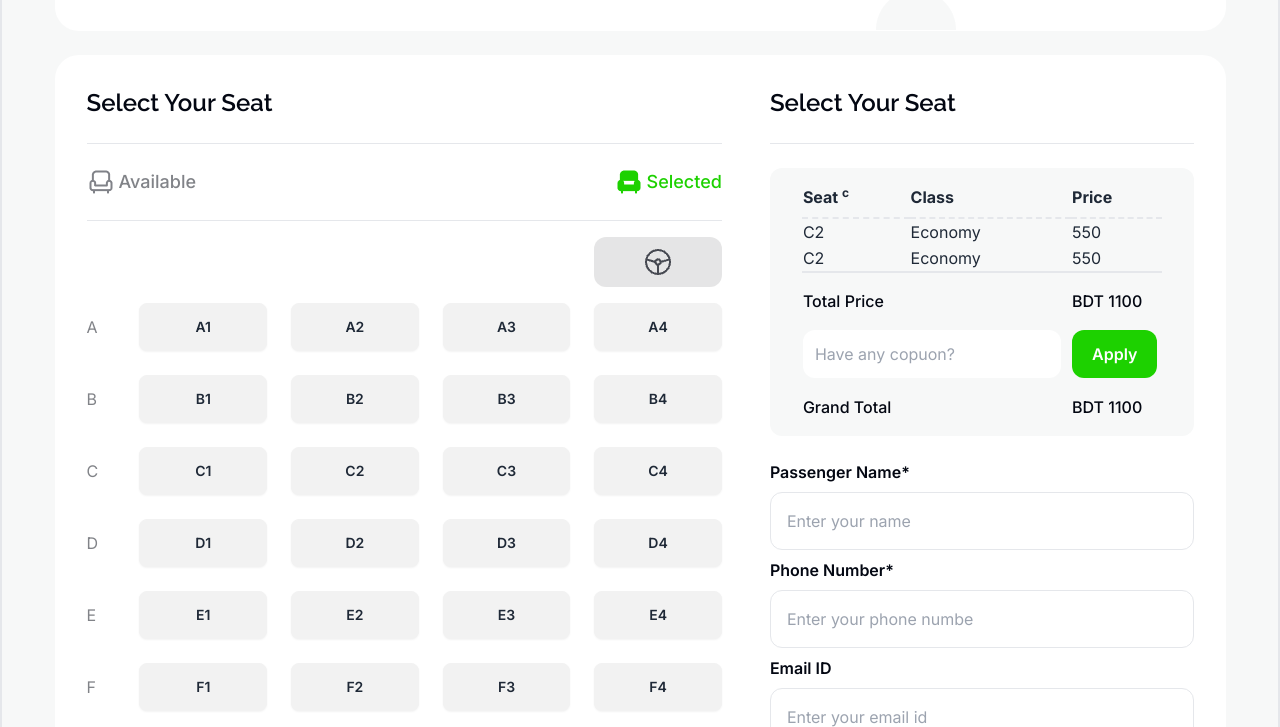
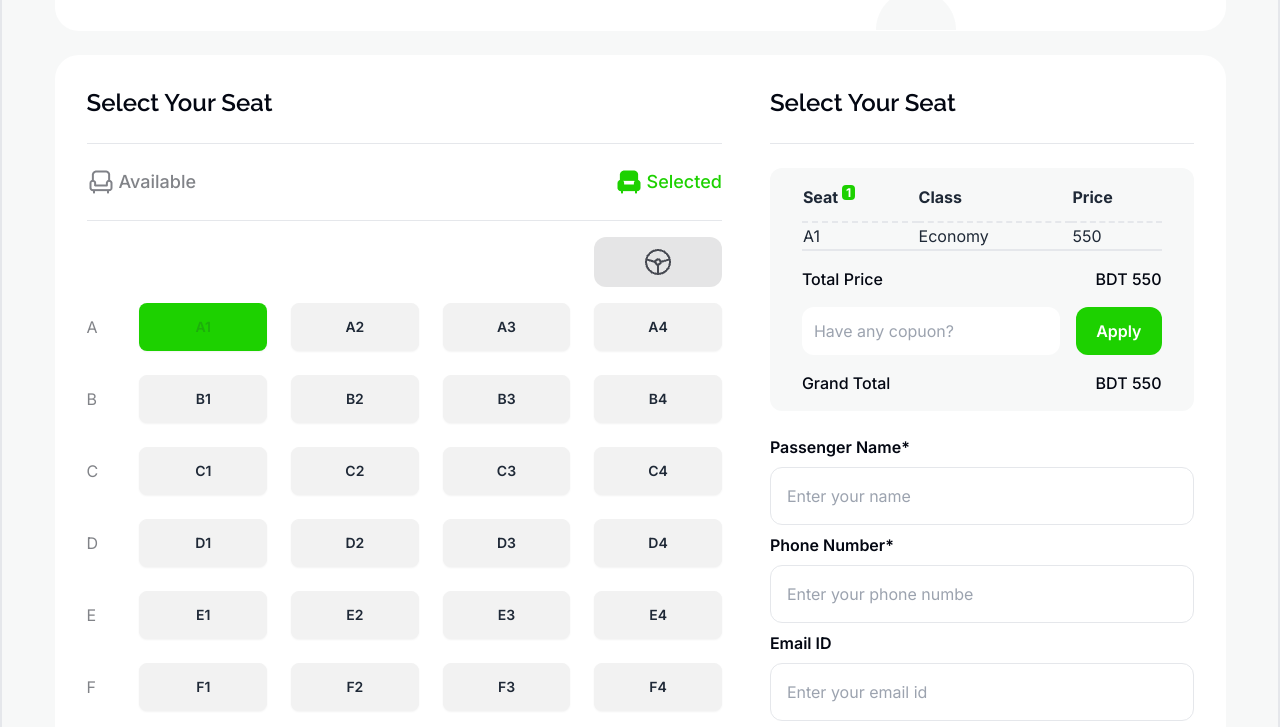
Before and after one commit to hossain-ahamed-khan/PH-A5-Smart-Ticketing, a plain HTML site: page index.html in a window 1280 px wide. Both pictures are taken after a click on the button "A1". Shown: the part 2021-2748 px from the top of the page. Drawn offline with nearby package versions, Linux system fonts and the light colour scheme.

Commit message:
Completed functionality for one seat

```diff
--- a/index.html
+++ b/index.html
@@ -176,7 +176,7 @@
                         <button
                             class="inter-font flex gap-1 w-44 border bg-[#1DD10026] text-[#1DD100] text-lg font-medium px-4 py-2 rounded-xl">
                             <img src="./images/seat-green.png" alt="seat">
-                            <p>40 Seats left</p>
+                            <p><span id="total-seats">40</span> Seats left</p>
                         </button>
                     </div>
 
@@ -250,7 +250,7 @@
                     </div>
                     <div class="w-11/12 grid grid-cols-4 gap-6">
 
-                        <button id="A1" class="btn">A1</button>
+                        <button id="A1" onclick="getSeatNumber()" class="btn">A1</button>
                         <button id="A2" class="btn">A2</button>
                         <button id="A3" class="btn">A3</button>
                         <button id="A4" class="btn">A4</button>
@@ -309,39 +309,33 @@
                 <h1 class="raleway-font text-2xl text-[#030712] font-semibold mb-6">Select Your Seat</h1>
                 <hr>
                 <div class="bg-[#F7F8F8] rounded-xl py-4 px-8 my-6">
-                    <table class="text-left w-full">
-                        <tr class="border-dashed border-b-2">
-                            <th class="pb-2">Seat <sup>c</sup></th>
-                            <th class="pb-2">Class</th>
-                            <th class="pb-2">Price</th>
-                        </tr>
-                        <tr>
-                            <td>C2</td>
-                            <td>Economy</td>
-                            <td>550</td>
-                        </tr>
-                        <tr>
-                            <td>C2</td>
-                            <td>Economy</td>
-                            <td>550</td>
-                        </tr>
-                        <tr class="border-t-2 text-[#030712] text-base font-medium">
-                            <td colspan="2" class="pt-4">Total Price</td>
-                            <td class="pt-4">BDT <span>1100</span></td>
-                        </tr>
-                        <tr>
-                            <td colspan="2" class="pt-4"><input class="p-3 rounded-xl" type="text"
-                                    placeholder="Have any copuon?">
-                            </td>
-                            <td class="pt-4"><button
-                                    class="bg-[#1DD100] text-white px-5 py-3 rounded-xl font-semibold text-base">Apply</button>
-                            </td>
-                        </tr>
-                        <tr class="text-[#030712] text-base font-medium">
-                            <td colspan="2" class="pt-4">Grand Total</td>
-                            <td class="pt-4">BDT <span>1100</span></td>
+                    <table id="ticket-details" class="text-left w-full">
+                        <tr class="border-dashed border-b-2 mb-3">
+                            <th class="pb-3">Seat <sup id="increment-counter"
+                                    class="bg-[#1DD100] px-1 rounded text-white text-xs font-bold">0</sup>
+                            </th>
+                            <th class="pb-3">Class</th>
+                            <th class="pb-3">Price</th>
                         </tr>
                     </table>
+                    <div>
+                        <div class="border-t-2 text-[#030712] text-base font-medium flex justify-between">
+                            <p class="pt-4">Total Price</p>
+                            <p class="pt-4">BDT <span id="total-price">00</span></p>
+                        </div>
+                        <div id="coupon-field" class="flex justify-between">
+                            <p class="pt-4"><input id="copuon-text" class="p-3 rounded-xl" type="text"
+                                    placeholder="Have any copuon?">
+                            </p>
+                            <p class="pt-4"><button id="copuon-btn" onclick="applyCopuonDiscount()"
+                                    class="bg-[#1DD100] text-white px-5 py-3 rounded-xl font-semibold text-base">Apply</button>
+                            </p>
+                        </div>
+                        <div class="text-[#030712] text-base font-medium flex justify-between">
+                            <p class="pt-4">Grand Total</p>
+                            <p class="pt-4">BDT <span id="grand-total">00</span></p>
+                        </div>
+                    </div>
                 </div>
 
                 <div>
@@ -349,7 +343,7 @@
                         <label class="text-[#030712] text-base font-semibold" for="name">Passenger Name*</label>
                         <input class="w-full rounded-xl p-4 border my-2" type="text" placeholder="Enter your name">
 
-                        <label class="text-[#030712] text-base font-semibold" for="phone-number">Phone
+                        <label id="phone-number" class="text-[#030712] text-base font-semibold" for="phone-number">Phone
                             Number*</label>
                         <input class="w-full rounded-xl p-4 border my-2" type="number" name="phone-number"
                             id="phone-number" placeholder="Enter your phone numbe">
@@ -358,8 +352,9 @@
                         <input class="w-full rounded-xl p-4 border my-2" type="email" name="email" id="email"
                             placeholder="Enter your email id">
 
-                        <button
-                            class="w-full bg-[#1DD100] text-white rounded-2xl py-4 my-4 text-xl font-extrabold">Next</button>
+                        <button id="next-btn"
+                            class="w-full bg-[#1DD100] text-white rounded-2xl py-4 my-4 text-xl font-extrabold disabled:bg-slate-400"
+                            disabled>Next</button>
                     </form>
                     <div class="flex justify-around mt-4 underline text-[#03071299] text-base font-normal">
                         <a href="#">Terms and Conditions</a>
@@ -374,7 +369,7 @@
 
     <!-- footar section  -->
 
-    <footer class="inter-font text-white w-full mx-auto bg-[#030712] p-20">
+    <footer class="inter-font text-white w-full mx-auto bg-[#030712] py-16 px-24">
         <div class="flex justify-between mb-24">
             <div>
                 <h1 class="raleway-font text-4xl font-extrabold mb-4">N-Ticket</h1>
--- a/js/ticket-booking.js
+++ b/js/ticket-booking.js
@@ -0,0 +1,85 @@
+
+let selectedSeats = 0;
+let remainingSeats = 40;
+let totalTicketPrice = 0;
+let ticketGrandTotal = 0;
+
+const fifteenPercentCoupon = "NEW15";
+const twentyPercentCoupon = "Couple 20";
+
+function getSeatNumber() {
+    const seatNumber = document.getElementById("A1");
+    const seat = seatNumber.innerText;
+
+    // below code will be common
+
+    seatNumber.style.backgroundColor = "#1DD100";
+
+    const numberOfSelectedSeats = document.getElementById("increment-counter");
+    selectedSeats += 1;
+    numberOfSelectedSeats.innerText = selectedSeats;
+
+    const numberOfRemainingSeats = document.getElementById("total-seats");
+    remainingSeats -= 1;
+    numberOfRemainingSeats.innerText = remainingSeats;
+
+    const ticketDetails = document.getElementById("ticket-details");
+    const newTicketDetails = document.createElement("tr");
+    newTicketDetails.innerHTML = `
+                            <td>${seat}</td>
+                            <td>Economy</td>
+                            <td>550</td> `
+
+    ticketDetails.appendChild(newTicketDetails);
+
+    const totalPrice = document.getElementById("total-price");
+    totalTicketPrice += 550;
+    totalPrice.innerText = totalTicketPrice;
+
+    const grandTotal = document.getElementById("grand-total");
+    ticketGrandTotal += 550;
+    grandTotal.innerText = ticketGrandTotal;
+
+    seatNumber.disabled = true;
+
+    return totalTicketPrice;
+
+}
+
+
+function applyCopuonDiscount() {
+    const copuonText = document.getElementById("copuon-text").value;
+
+    if (copuonText === fifteenPercentCoupon || copuonText === twentyPercentCoupon) {
+        if (copuonText === fifteenPercentCoupon) {
+
+            const discountPrice = 550 - (550 * 0.15);
+
+            const total = document.getElementById("grand-total");
+            total.innerText = discountPrice;
+
+            const couponField = document.getElementById("coupon-field");
+            couponField.classList.add("hidden");
+        }
+        else {
+            const discountPrice = 550 - (550 * 0.20);
+
+            const total = document.getElementById("grand-total");
+            total.innerText = discountPrice;
+
+            const couponField = document.getElementById("coupon-field");
+            couponField.classList.add("hidden");
+        }
+    }
+    else {
+        alert("invalid coupon");
+    }
+}
+
+
+document.getElementById("phone-number").addEventListener("keyup", function () {
+
+    const nextButton = document.getElementById("next-btn");
+    nextButton.disabled = false;
+
+})
```
